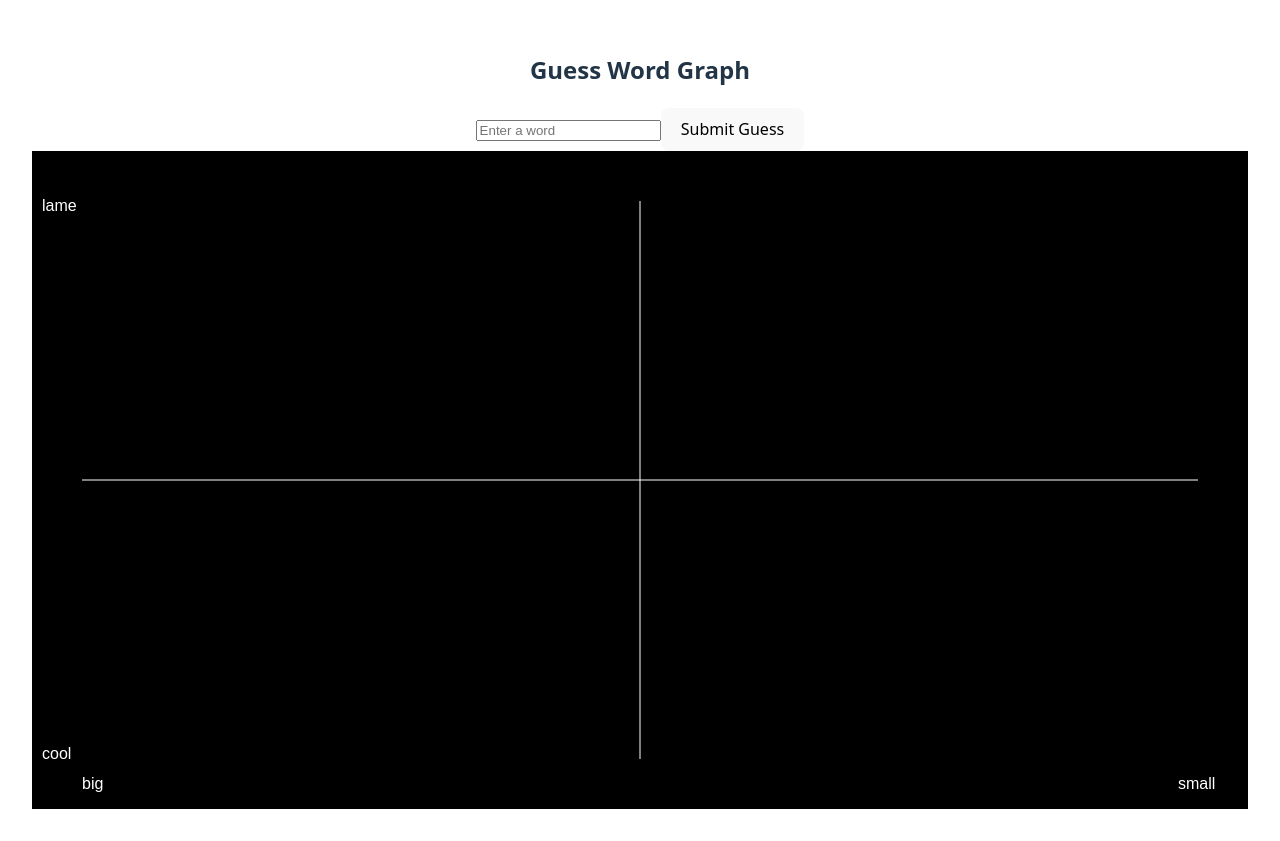
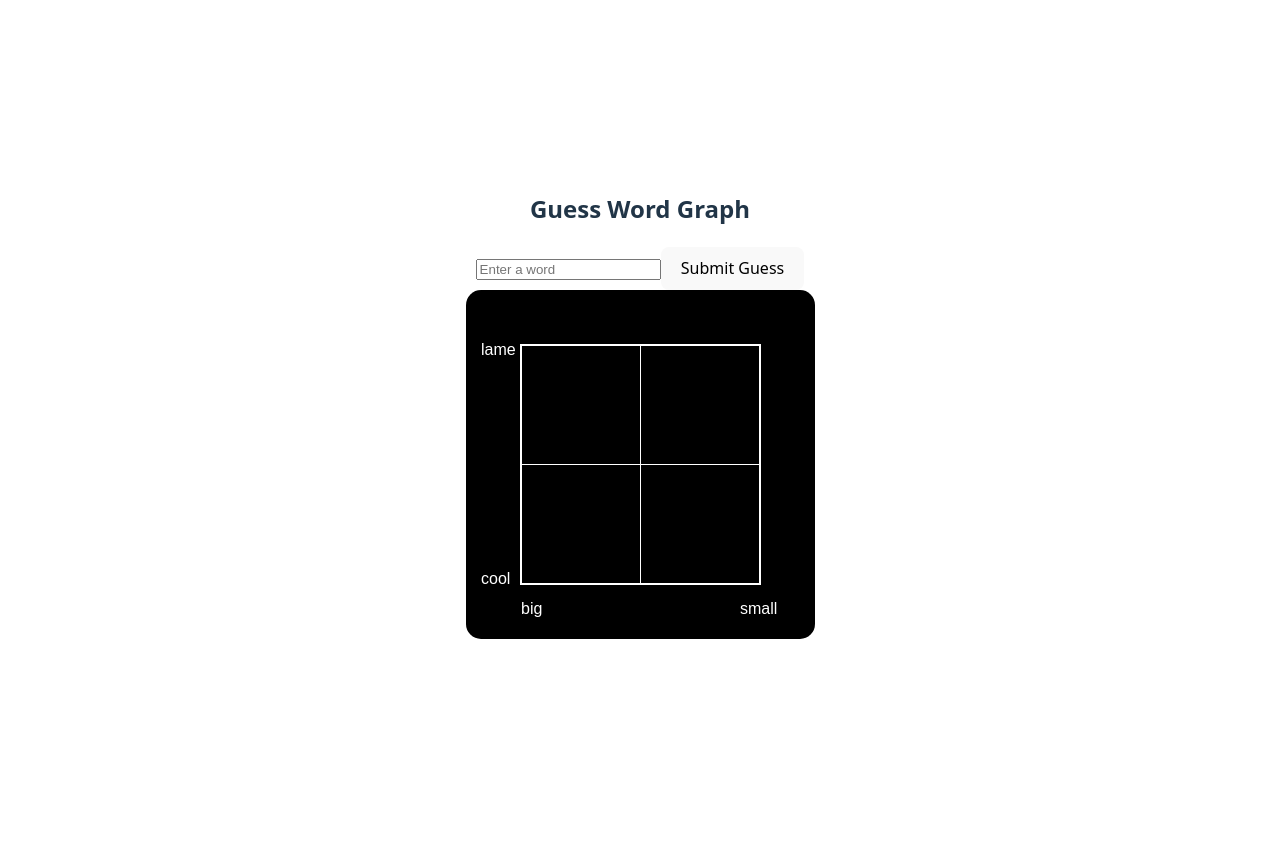
Before and after one commit to BenLirio/word-guess-client, a React (Vite) app: page / in a window 1280 px wide. After the commit the page ends 800 px from the top, so only its background shows below. Built offline with nearby package versions, Linux system fonts and the light colour scheme.

Commit message:
fix border

```diff
--- a/src/components/GraphCanvas.tsx
+++ b/src/components/GraphCanvas.tsx
@@ -11,7 +11,14 @@ const GraphCanvas: React.FC<GraphCanvasProps> = ({ dataPoints }) => {
   const setAspectRatio = () => {
     if (containerRef.current) {
       const width = containerRef.current.offsetWidth;
-      containerRef.current.style.height = `${width}px`;
+      containerRef.current.style.height = `${width}px`; // Set height equal to width for 1:1 aspect ratio
+
+      // Adjust canvas size to match the container
+      const canvas = canvasRef.current;
+      if (canvas) {
+        canvas.style.width = `${width}px`;
+        canvas.style.height = `${width}px`;
+      }
     }
   };
 
@@ -51,6 +58,11 @@ const GraphCanvas: React.FC<GraphCanvasProps> = ({ dataPoints }) => {
     ctx.lineTo(gridX, 50);
     ctx.stroke();
 
+    // Draw border around the grid
+    ctx.strokeStyle = "white";
+    ctx.lineWidth = 2; // Slightly thicker for the border
+    ctx.strokeRect(50, 50, rect.width - 100, rect.height - 100);
+
     // Draw labels
     ctx.fillStyle = "white";
     ctx.font = "16px Arial";
@@ -89,16 +101,25 @@ const GraphCanvas: React.FC<GraphCanvasProps> = ({ dataPoints }) => {
       style={{
         width: "100%",
         position: "relative",
-        backgroundColor: "black",
       }}
     >
-      <canvas
-        ref={canvasRef}
+      <div
         style={{
-          width: "100%",
-          height: "100%",
+          backgroundColor: "black", // Canvas background color
+          borderRadius: "15px", // Rounded corners for the black container
+          padding: "5px", // Optional inner padding for spacing
         }}
-      />
+      >
+        <canvas
+          ref={canvasRef}
+          style={{
+            width: "100%",
+            height: "100%",
+            display: "block", // Remove any inline spacing
+            borderRadius: "10px", // Match the canvas corners to the inner container
+          }}
+        />
+      </div>
     </div>
   );
 };
```
